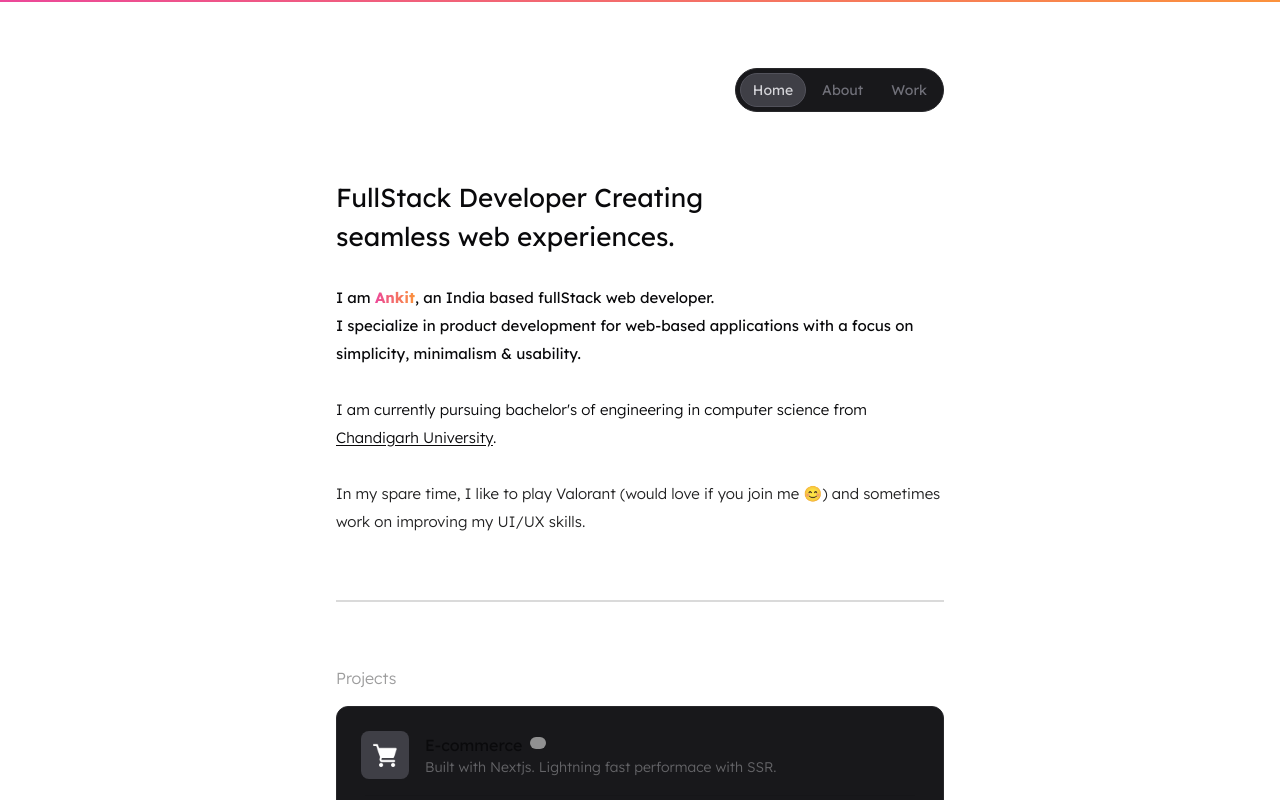
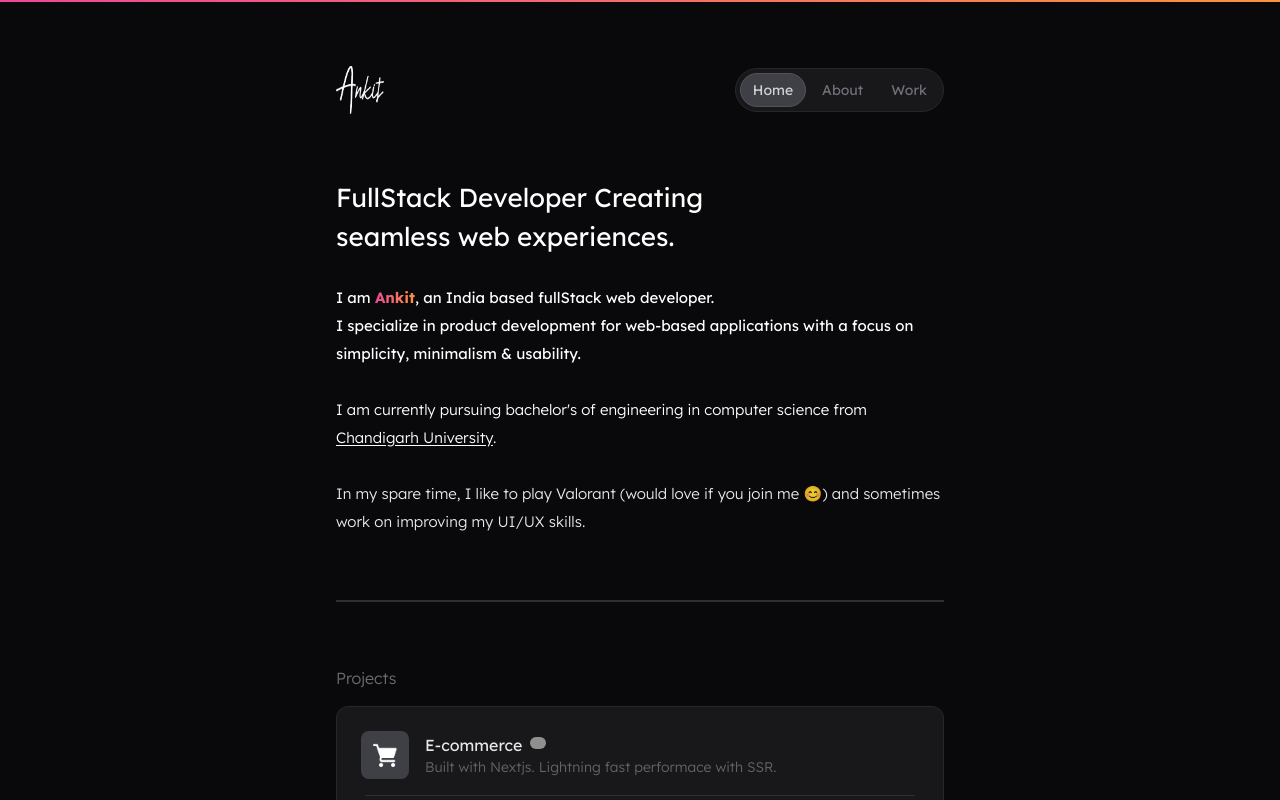
Before and after one commit to ankitrajxd/personal-portfolio, a Next.js app: page / in a window 1280 px wide. Shown: the top 800 px of the page. Built offline with nearby package versions, Linux system fonts and the light colour scheme; grey boxes are pictures that could not be loaded.

Commit message:
Remove CSS variables for background and foreground colors, and update layout to use white text on gray background

```diff
--- a/app/globals.css
+++ b/app/globals.css
@@ -1,24 +1,6 @@
 @tailwind base;
 @tailwind components;
 @tailwind utilities;
-
-:root {
-  --background: #ffffff;
-  --foreground: #09090b;
-}
-
-@media (prefers-color-scheme: dark) {
-  :root {
-    --background: #09090b;
-    --foreground: #ededed;
-  }
-}
-
-body {
-  color: var(--foreground);
-  background: var(--background);
-  font-family: Arial, Helvetica, sans-serif;
-}
 
 
 .btn-active {
--- a/app/layout.tsx
+++ b/app/layout.tsx
@@ -19,7 +19,7 @@ export default function RootLayout({
   children: React.ReactNode;
 }>) {
   return (
-    <html lang="en" className="relative bg-gray">
+    <html lang="en" className="relative bg-gray text-white">
       <body className={`${lexend.className}  antialiased `}>
         <div className="w-full h-[2px] sticky top-0 z-10 bg-gradient-to-r from-pink-500 to-orange-400 bg-black"></div>
 
```
